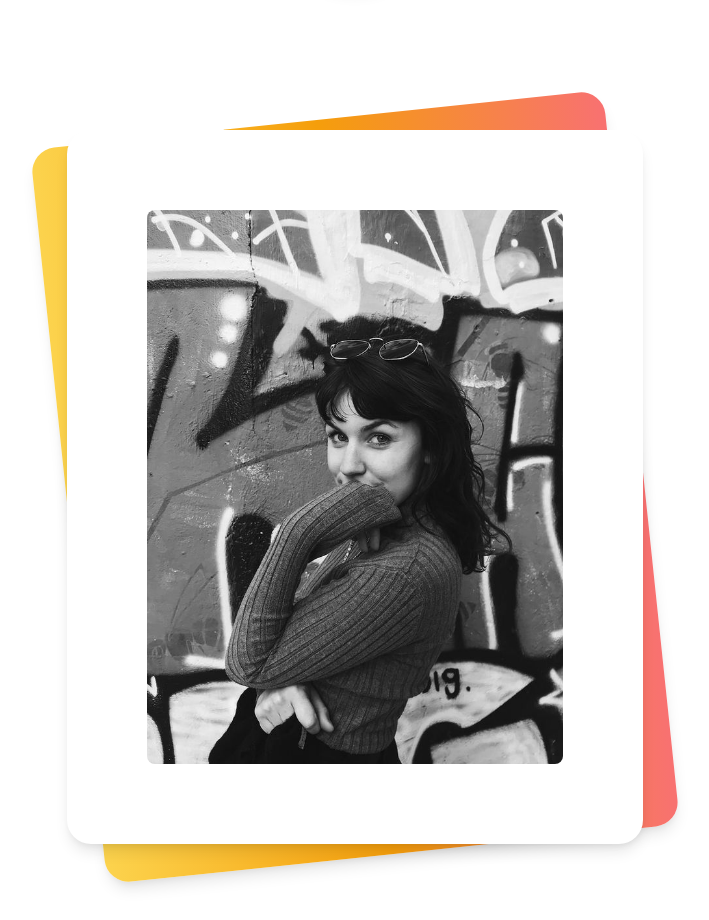
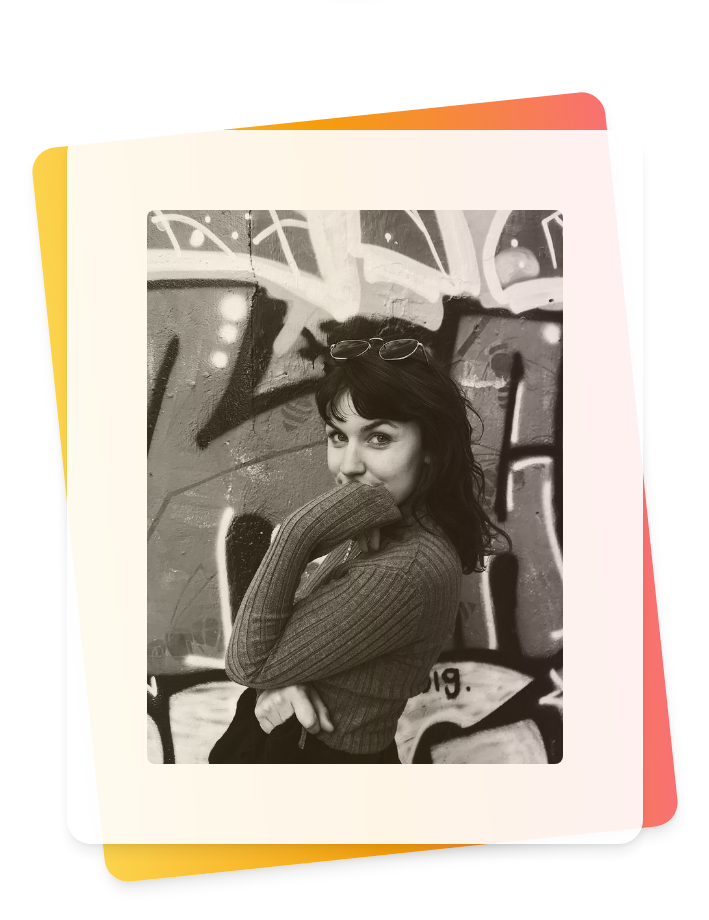
Before and after one commit to EcaCosca/BlogByCeCe, a React (Create React App) app: page /about in a window 1280 px wide. Shown: the part 2420-3340 px from the top of the page, without its empty margins (285-994 px from the left). Built offline with nearby package versions, Linux system fonts and the light colour scheme.

Commit message:
Stylking HOVER AND TRANSFORM TO IMG in about

```diff
--- a/src/pages/about.js
+++ b/src/pages/about.js
@@ -11,9 +11,9 @@ const About = () => {
              <div className="flex flex-col-reverse justify-around p-4">
                 <div className="min-h-screen py-6 flex flex-col justify-center sm:py-12 flex-none px-8">
                     <div className="relative py-3 sm:max-w-xl sm:mx-auto">
-                        <div className="absolute inset-0 bg-gradient-to-r from-yellow-300 via-yellow-500 to-red-400 shadow-lg transform -skew-y-6 sm:skew-y-0 sm:-rotate-6 sm:rounded-3xl"></div>
-                        <div className="relative px-4 py-10 bg-white shadow-lg sm:rounded-3xl sm:p-20">
-                            <div className="max-w-md mx-auto">
+                        <div className="absolute inset-0 bg-gradient-to-r from-yellow-300 via-yellow-500 to-red-400 shadow-lg hover:shadow-2xl transform -skew-y-6 sm:skew-y-0 sm:-rotate-6 sm:rounded-3xl hover:scale-125 hover:rotate-6 ease-in-out duration-500"></div>
+                        <div className="relative px-4 py-10 bg-white shadow-lg sm:rounded-3xl sm:p-20 hover:shadow-2xl transform hover:scale-105 opacity-90 hover:opacity-100 ease-in-out duration-500">
+                            <div className="max-w-md mx-auto transform hover:scale-105 hover:shadow-2xl hover:opacity-100 ease-in-out duration-500">
                                 <img src={hero} className="rounded-lg" alt="image1" />
                             </div>
                         </div>
```
